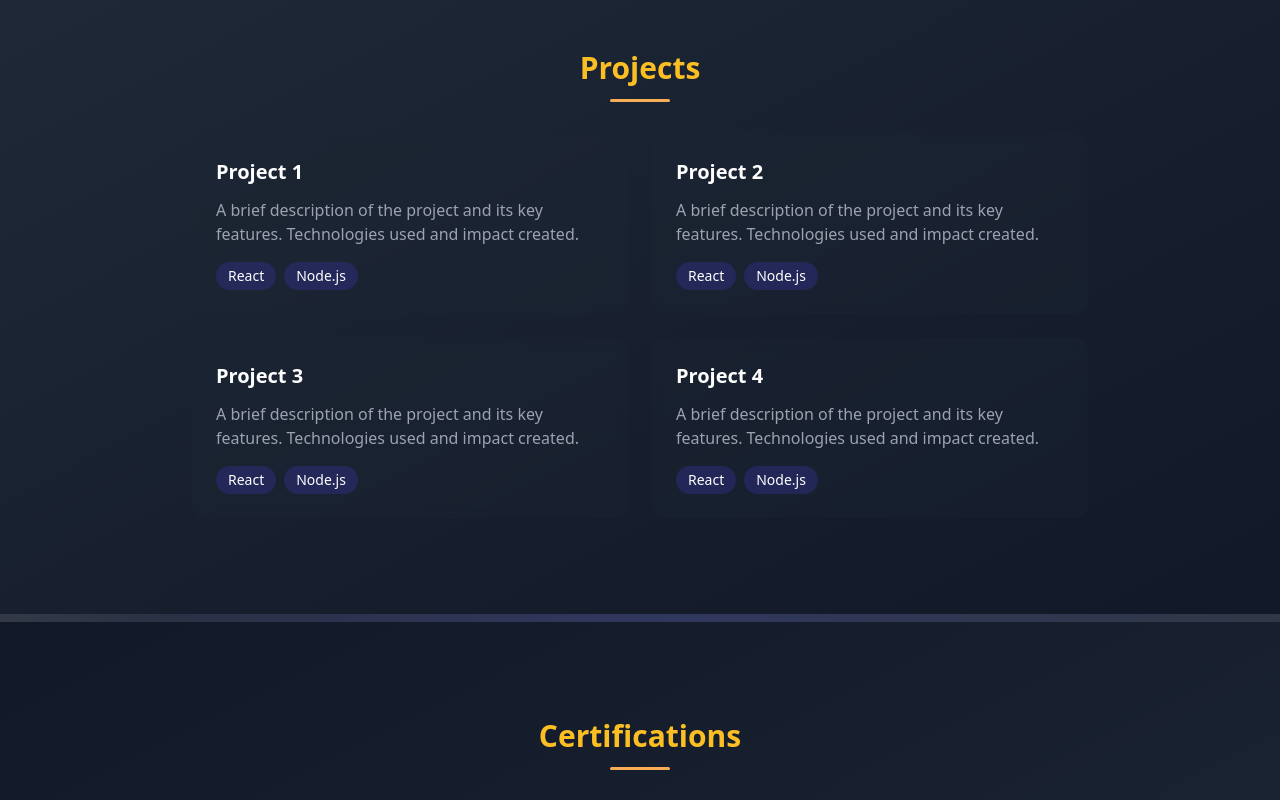
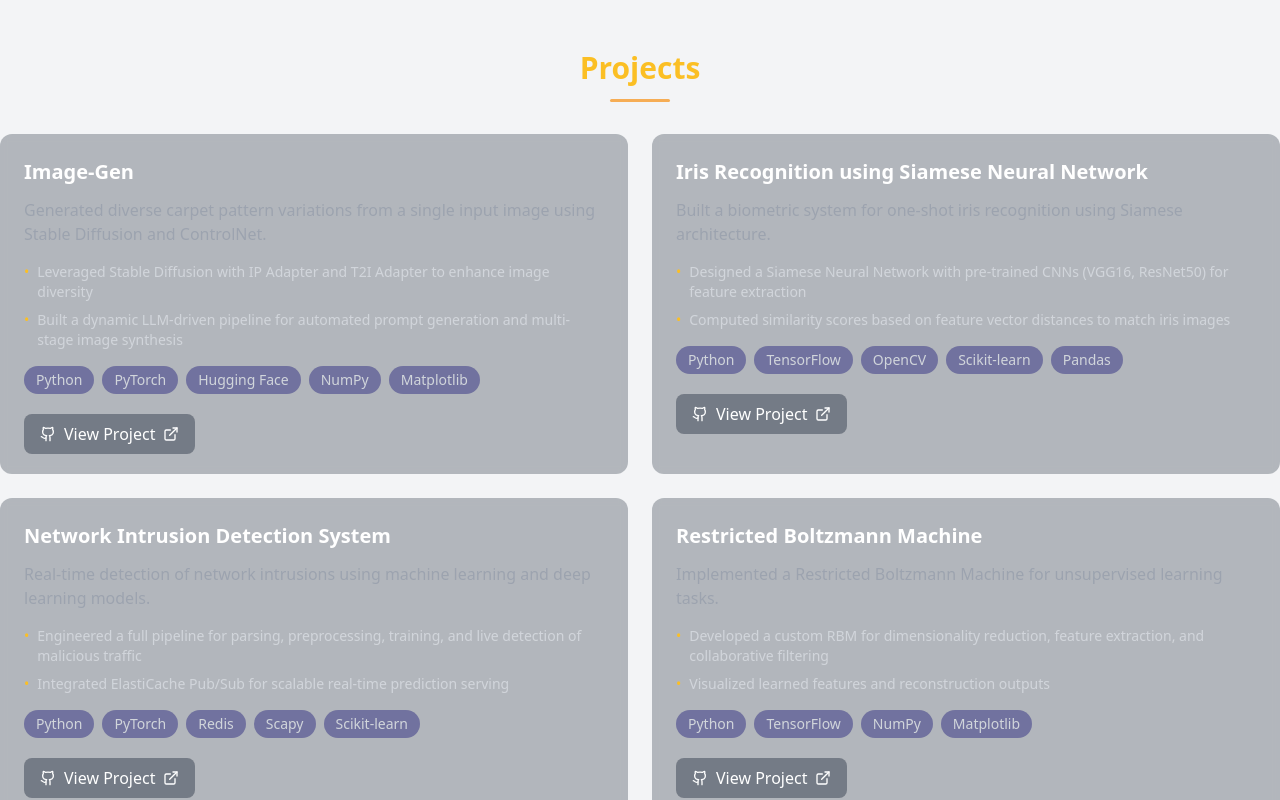
Before and after one commit to mejan007/portfolio-site, a React (Vite) app: page / in a window 1280 px wide. Shown: the part 1360-2160 px from the top of the page. Built offline with nearby package versions, Linux system fonts and the light colour scheme.

Commit message:
projects added

```diff
--- a/src/App.tsx
+++ b/src/App.tsx
@@ -62,7 +62,48 @@ const skills = [
     description: ['MVC structure, Django REST Framework', 'Token-based and session based authentication']
   }
 ];
-
+const projects = [
+  {
+    title: "Image-Gen",
+    description: "Generated diverse carpet pattern variations from a single input image using Stable Diffusion and ControlNet.",
+    points: [
+      "Leveraged Stable Diffusion with IP Adapter and T2I Adapter to enhance image diversity",
+      "Built a dynamic LLM-driven pipeline for automated prompt generation and multi-stage image synthesis"
+    ],
+    tools: ["Python", "PyTorch", "Hugging Face", "NumPy", "Matplotlib"],
+    github: "https://github.com/anmol-c03/image_gen_hackathon"
+  },
+  {
+    title: "Iris Recognition using Siamese Neural Network",
+    description: "Built a biometric system for one-shot iris recognition using Siamese architecture.",
+    points: [
+      "Designed a Siamese Neural Network with pre-trained CNNs (VGG16, ResNet50) for feature extraction",
+      "Computed similarity scores based on feature vector distances to match iris images"
+    ],
+    tools: ["Python", "TensorFlow", "OpenCV", "Scikit-learn", "Pandas"],
+    github: "https://github.com/yourusername/iris-recognition"
+  },
+  {
+    title: "Network Intrusion Detection System",
+    description: "Real-time detection of network intrusions using machine learning and deep learning models.",
+    points: [
+      "Engineered a full pipeline for parsing, preprocessing, training, and live detection of malicious traffic",
+      "Integrated ElastiCache Pub/Sub for scalable real-time prediction serving"
+    ],
+    tools: ["Python", "PyTorch", "Redis", "Scapy", "Scikit-learn"],
+    github: "https://github.com/mejan007/Network_Intrusion_detection#"
+  },
+  {
+    title: "Restricted Boltzmann Machine",
+    description: "Implemented a Restricted Boltzmann Machine for unsupervised learning tasks.",
+    points: [
+      "Developed a custom RBM for dimensionality reduction, feature extraction, and collaborative filtering",
+      "Visualized learned features and reconstruction outputs"
+    ],
+    tools: ["Python", "TensorFlow", "NumPy", "Matplotlib"],
+    github: "https://github.com/mejan007/Restricted-Boltzmann-Machine"
+  }
+];
 function App() {
   const heroRef = useRef<HTMLDivElement>(null);
   const aboutRef = useRef<HTMLDivElement>(null);
@@ -422,24 +463,52 @@ function App() {
 
           <div className="section-divider"></div>
 
-          <div className="bg-gradient-to-br from-gray-800 to-gray-900">
-            <div className="container mx-auto px-4">
-              <div className="max-w-4xl mx-auto">
+          <div className="min-h-screen bg-gray-100 flex items-center justify-center">
       <div ref={projectsRef} className="py-24 scroll-mt-24">
         <h2 className="section-heading text-3xl font-bold text-amber-400">Projects</h2>
         <div className="grid md:grid-cols-2 gap-6">
-                    {[1, 2, 3, 4].map((project) => (
-                      <div key={project} className="bg-gray-800/30 rounded-xl p-6 hover:ring-2 hover:ring-indigo-500 transition-all backdrop-blur-sm">
-                        <h3 className="text-xl font-semibold mb-3">Project {project}</h3>
-                        <p className="text-gray-400 mb-4">A brief description of the project and its key features. Technologies used and impact created.</p>
-                        <div className="flex gap-2">
-                          <span className="px-3 py-1 bg-indigo-900/50 rounded-full text-sm">React</span>
-                          <span className="px-3 py-1 bg-indigo-900/50 rounded-full text-sm">Node.js</span>
+          {projects.map((project, index) => (
+            <div
+              key={index}
+              className="bg-gray-800/30 rounded-xl p-6 hover:ring-2 hover:ring-indigo-500 transition-all backdrop-blur-sm group"
+            >
+              <h3 className="text-xl font-semibold mb-3 group-hover:text-amber-400 transition-colors">
+                {project.title}
+              </h3>
+              <p className="text-gray-400 mb-4 line-clamp-2">{project.description}</p>
+
+              <div className="space-y-2 mb-4">
+                {project.points.map((point, idx) => (
+                  <p key={idx} className="text-gray-300 text-sm flex items-start">
+                    <span className="text-amber-400 mr-2">•</span>
+                    {point}
+                  </p>
+                ))}
               </div>
+
+              <div className="flex flex-wrap gap-2 mb-4">
+                {project.tools.map((tool, idx) => (
+                  <span
+                    key={idx}
+                    className="px-3 py-1 bg-indigo-900/50 rounded-full text-sm text-gray-300 hover:bg-indigo-800/50 transition-colors"
+                  >
+                    {tool}
+                  </span>
+                ))}
+              </div>
+
+              <a
+                href={project.github}
+                target="_blank"
+                rel="noopener noreferrer"
+                className="inline-flex items-center gap-2 bg-gray-700/50 hover:bg-gray-600/50 text-white px-4 py-2 rounded-lg transition-all group-hover:translate-y-0 translate-y-1"
+              >
+                <Github className="w-4 h-4" />
+                View Project
+                <ExternalLink className="w-4 h-4" />
+              </a>
             </div>
           ))}
-                  </div>
-                </div>
         </div>
       </div>
     </div>
```
Lines whose indentation alone changed are shown as unchanged.
